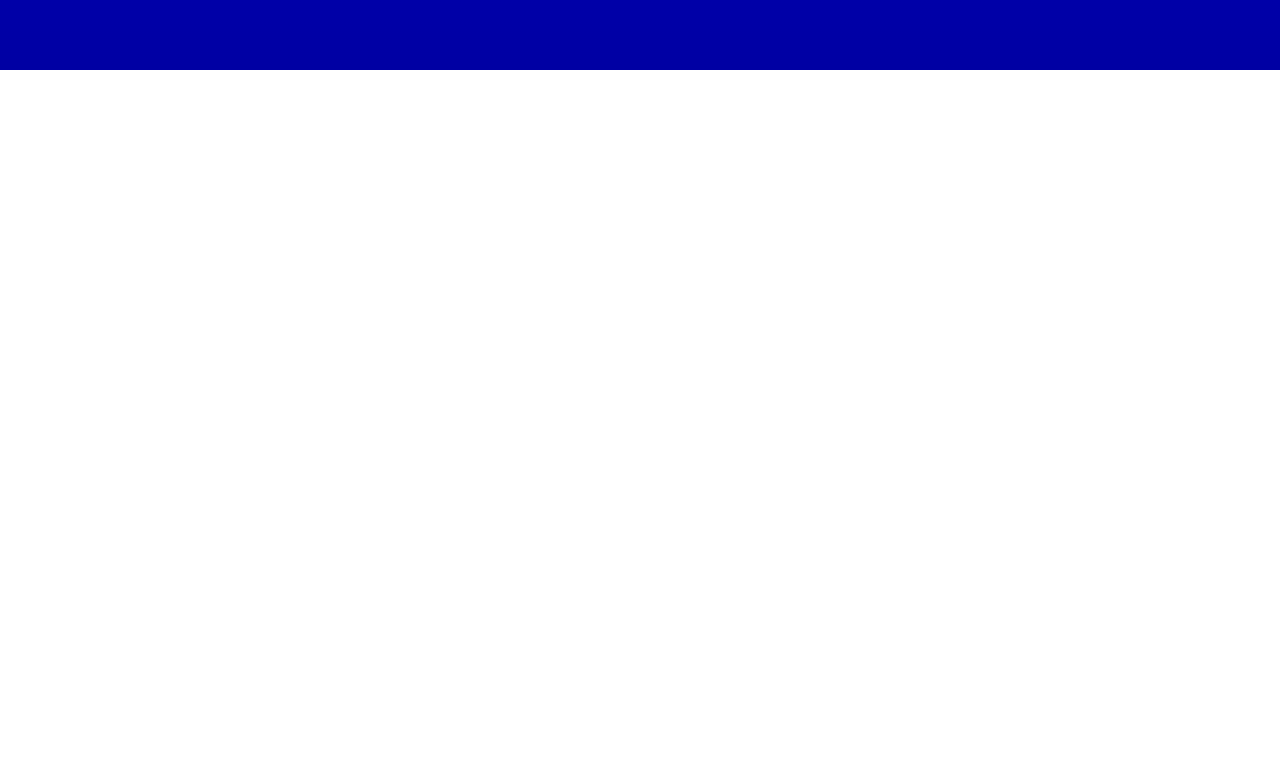
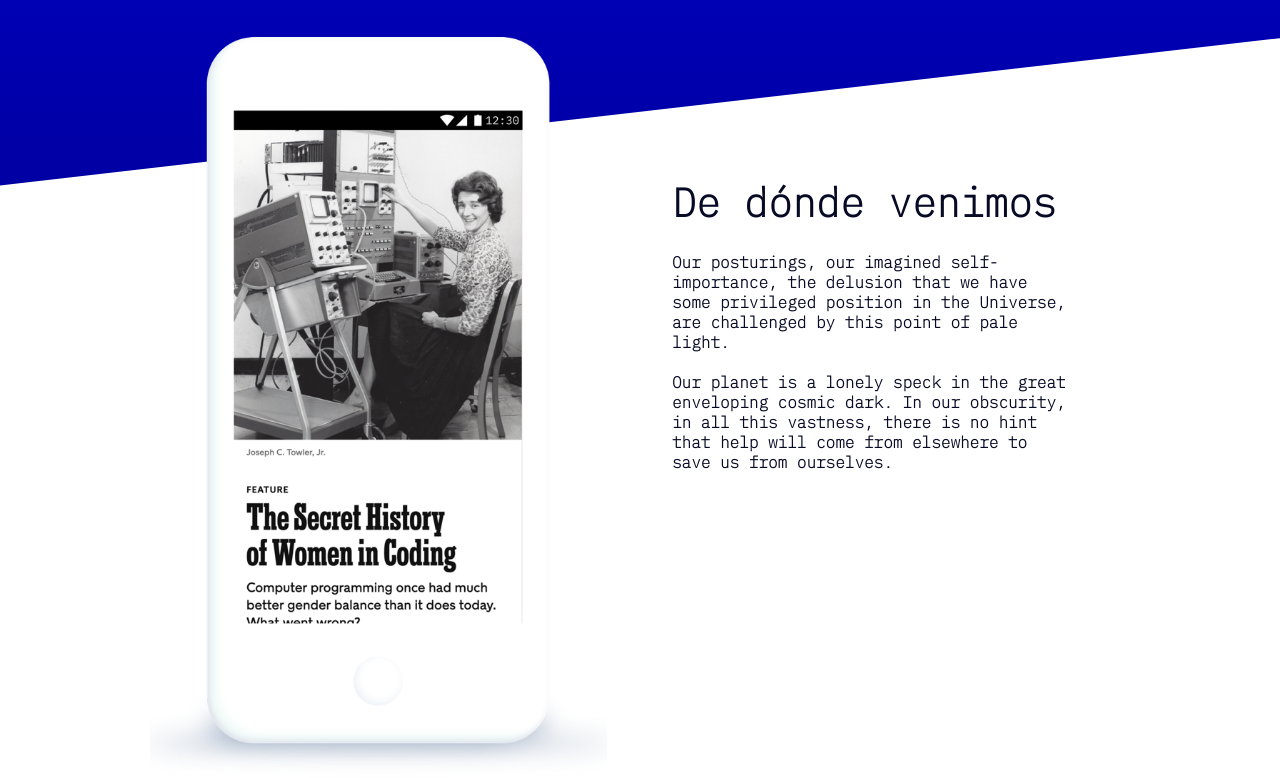
Before and after one commit to AndresHernandezOrtega/proyecto_podcast_channel, a plain HTML site: page index.html in a window 1280 px wide. Shown: the part 1303-2081 px from the top of the page. Before the commit the page ends 1373 px from the top, so only its background shows below. Drawn offline with Linux system fonts and the light colour scheme.

Commit message:
Se terminó por completo section 3 Nosotros, y se arreglaron imperfecciones en el section 1 y el section 2

```diff
--- a/index.html
+++ b/index.html
@@ -46,8 +46,11 @@
         </section>
         <section class="section3" id="nosotros">
             <img src="src/landingUI_desktop_mobile_kit/assets/phone.png" alt="phone" class="phone-img">
-
-
+            <div class="content-nosotros">
+                <h2>De dónde venimos</h2>
+                <p>Our posturings, our imagined self-importance, the delusion that we have some privileged position in the Universe, are challenged by this point of pale light. <br><br>
+                Our planet is a lonely speck in the great enveloping cosmic dark. In our obscurity, in all this vastness, there is no hint that help will come from elsewhere to save us from ourselves.</p>
+            </div>
         </section>
     </main>
 </body>
--- a/style/_main.scss
+++ b/style/_main.scss
@@ -1,13 +1,12 @@
 main{
     display: flex;
     flex-flow: column;
-    background: linear-gradient(#0000FF, #0000A3);
+    background-color: white;
 
     // Section Number 1 "Hello world"
     .section1{
         display: flex;
         flex-flow: column;
-        clip-path: polygon(0 0, 100% 0, 100% 90%, 0% 100%);
         background-color: white;
         padding-bottom: 45px;
         h1{
@@ -47,7 +46,7 @@ main{
             border: none;
             font-family: 'IBM Plex Sans', monospace;
             align-self: center;
-            margin-bottom: 7%;
+            margin-bottom: 24px;
 
             &:hover{
                 transition: 500ms ease;
@@ -64,7 +63,6 @@ main{
         .section1{
             display: flex;
             flex-flow: column;
-            clip-path: polygon(0 0, 100% 0, 100% 75%, 0% 100%);
             background-color: white;
             padding-bottom: 45px;
             h1{
@@ -115,7 +113,7 @@ main{
                 border: none;
                 font-family: 'IBM Plex Sans', monospace;
                 margin-left: 200px;
-                margin-bottom: 100px;
+                margin-bottom: 5px;
                 align-self: flex-start;
                 transition: 500ms ease;
 
@@ -134,12 +132,14 @@ main{
         display: flex;
         flex-direction: column;
         padding-bottom: 143.5px;
+        background: linear-gradient(#0000FF, #0000A3);
+        clip-path: polygon(0 4%, 100% 0, 100% 96%, 0% 100%);
         h2{
             color: white;
             font-size: 36px;
             font-family: 'IBM Plex Sans', sans-serif;
             font-weight: 300;
-            margin: 12% 0 4% 5%;
+            margin: 64px 0 4% 5%;
         }
 
         .podcast-container{
@@ -158,12 +158,14 @@ main{
             display: flex;
             flex-direction: column;
             padding-bottom: 143.5px;
+            background: linear-gradient(#0000FF, #0000A3);
+            clip-path: polygon(0 15%, 100% 0, 100% 85%, 0% 100%);
             h2{
                 color: white;
                 font-size: 36px;
                 font-family: 'IBM Plex Sans', sans-serif;
                 font-weight: 300;
-                margin: 3.8% 0 27px 200px;
+                margin: 186px 0 27px 200px;
             }
 
             .podcast-container{
@@ -174,6 +176,7 @@ main{
                 grid-template-rows: 47.5% 47.5%;
                 align-self: center;
                 gap: 10% 5%;
+                margin-bottom: 84px;
                 .img-podcast{
                     width: 100%;
                 }
@@ -194,19 +197,106 @@ main{
         }
     }
 
+
+    // Section Number 3 Historia
     .section3{
         background-color: white;
         display: flex;
         flex-direction: column;
-        clip-path: polygon(0 20%, 100% 10%, 100% 100%, 0% 100%);
+            // Phone image
         .phone-img{
-            position: fixed;
-            top: 1px;
+
+            width: 360px;
+            transform: translateY(-120px);
+
+        }
+        .content-nosotros{
+            width: 90%;
+            align-self: center;
+            transform: translateY(-50px);
+            h2{
+
+                align-self: flex-start;
+                font-family: 'IBM Plex Mono', monospace;
+                font-size: 36px;
+                margin-bottom: 8px;
+
+            }
+
+            p{
+                font-family: 'IBM Plex Mono', monospace;
+                font-size: 14px;
+                color: #060A24;
+                font-weight: 900;
+            }
         }
     }
+
+    /* Medium devices (landscape tablets, 768px and up) Section 3 Historia  */
+    @media only screen and (min-width: 768px) {
+        .section3{
+            background-color: white;
+            display: flex;
+            flex-direction: row;
+                // Phone image
+            .phone-img{
+
+                width: 457px;
+                position: absolute;
+                top: 1460px;
+                left: 150px;
+                right: unset;
+                z-index: 200;
+            }
+            .content-nosotros{
+                justify-self: center;
+                position: relative;
+                top: 0;
+                width: 400px;
+                margin-top: 40px;
+                h2{
+
+                    align-self: flex-start;
+                    font-family: 'IBM Plex Mono', sans-serif;
+                    font-size: 40px;
+                    color: #060A24;
+                    margin-bottom: 24px;
+
+                }
+
+                p{
+                    font-family: 'IBM Plex Mono', monospace;
+                    font-size: 16px;
+                    color: #060A24;
+                    font-weight: bold;
+                }
+            }
+        }
+
+
+
+        // Section 3 Historia
+    .section3{
+        background-color: white;
+        display: flex;
+        flex-direction: column;
+        padding: 0 256px 0 720px;
+
+        h2{
+            font-family: 'IBM Plex Mono', sans-serif;
+            font-size: 36px;
+            font-weight: bold;
+
+        }
+
+        p{
+            font-family: 'IBM Plex Mono', monospace;
+            font-size: 14px;
+            color: #060A24;
+            font-weight: bold;
+        }
+    }
+
+
+    }
 }
-
-/* Medium devices (landscape tablets, 768px and up) */
-@media only screen and (min-width: 768px) {
-
-}
```
Also changed, not shown: style/style.css, 1 other file.
